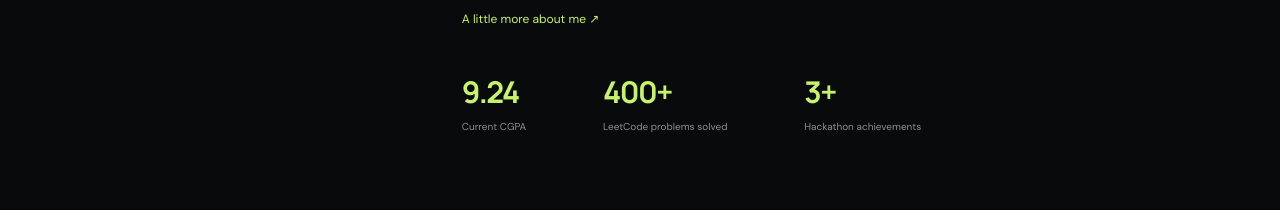
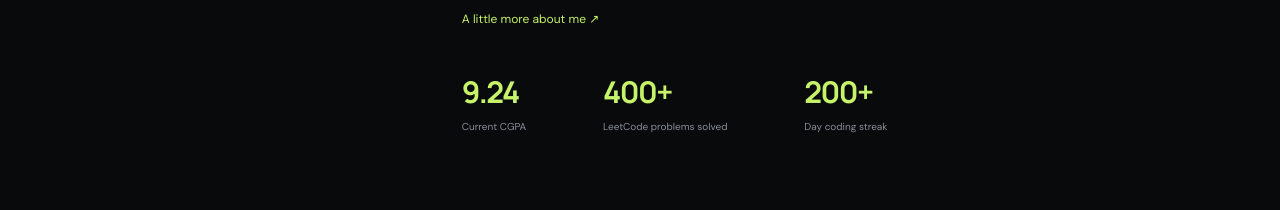
Before and after one commit to Naincy33/PORTFOLIO, a Next.js app: page / in a window 1280 px wide. Shown: the part 1120-1330 px from the top of the page. Built offline with nearby package versions, Linux system fonts and the light colour scheme.

Commit message:
Align portfolio highlights with latest resume

```diff
--- a/app/page.js
+++ b/app/page.js
@@ -6,7 +6,7 @@ import { skills } from "@/data/skills";
 const highlights = [
   { value: "9.24", label: "Current CGPA" },
   { value: "400+", label: "LeetCode problems solved" },
-  { value: "3+", label: "Hackathon achievements" },
+  { value: "200+", label: "Day coding streak" },
 ];
 
 const achievements = [
```
